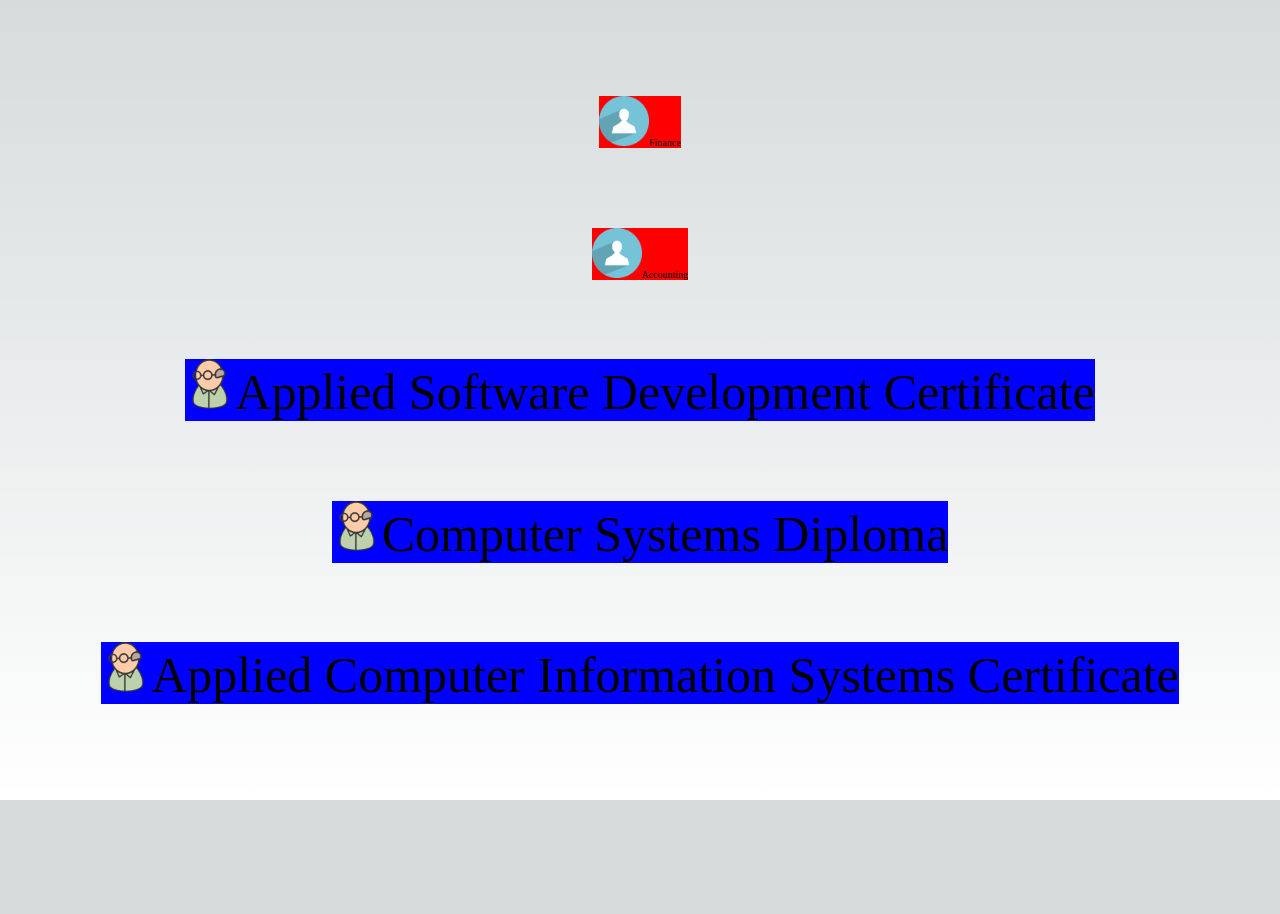
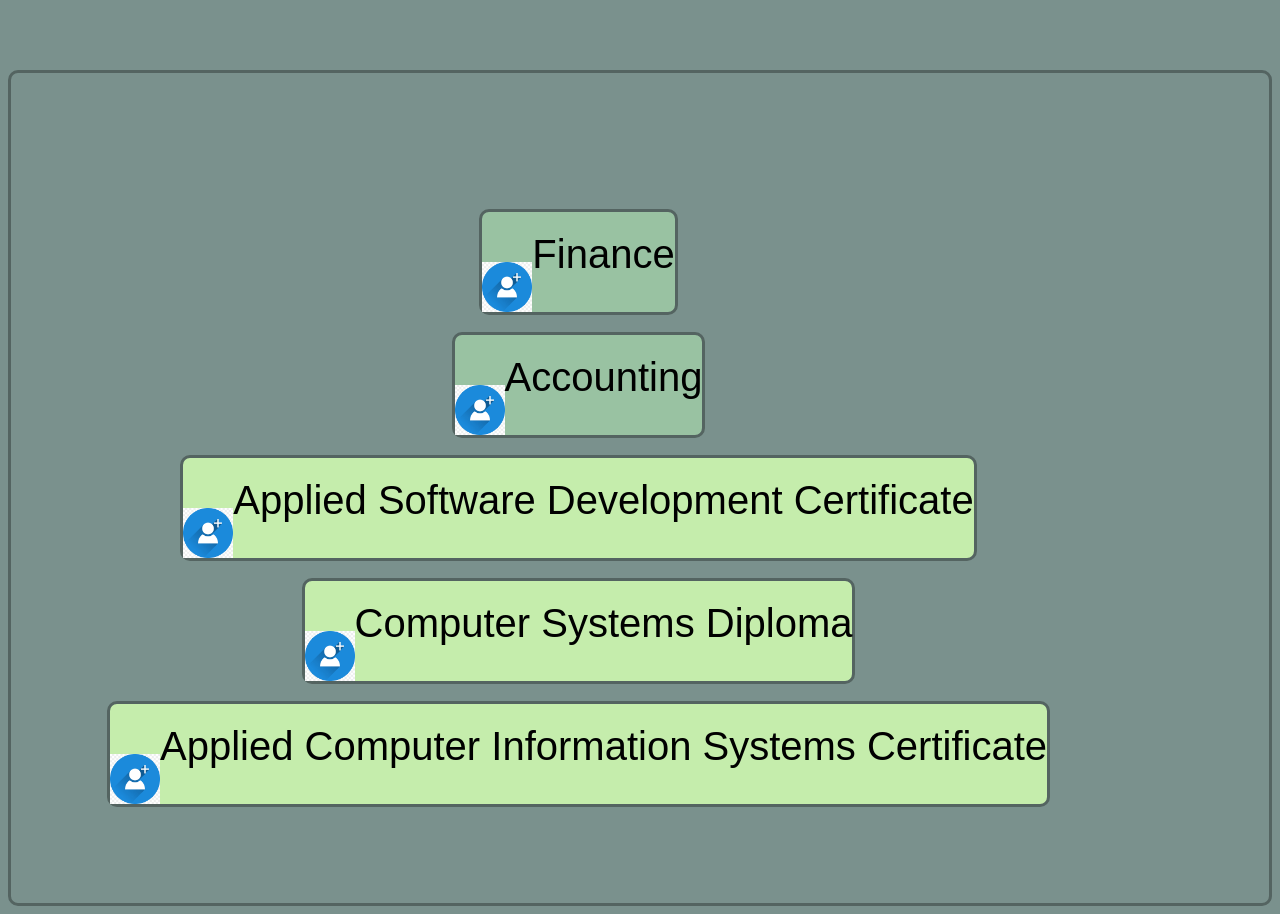
Before and after one commit to Laurynk/Dynamic-Content-Week03-Example, a Next.js app: page / in a window 1280 px wide. Before the commit the page ends 800 px from the top, so only its background shows below. Built offline with nearby package versions, Linux system fonts and the light colour scheme.

Commit message:
final changes

```diff
--- a/pages/index.js
+++ b/pages/index.js
@@ -27,7 +27,7 @@ export default function Home() {
           information && information.map((info, index) => {
             if (info.department.toLowerCase() === "business") {
             return(
-              <Card key={index} degree={info.degree} colour="red" font="10px" />
+              <Card key={index} degree={info.degree} colour="#99C2A2" font="40px" />
             )
           }
           })
@@ -37,7 +37,7 @@ export default function Home() {
           information && information.map((info, index) => {
             if (info.department.toLowerCase() === "computing") {
             return(
-              <Card key={index} degree={info.degree} colour="blue" font="50px" />
+              <Card key={index} degree={info.degree} colour="#C5EDAC" font="40px" />
             )
           }
           })
--- a/styles/Home.module.css
+++ b/styles/Home.module.css
@@ -49,7 +49,7 @@
 .card {
   padding: 1rem 1.2rem;
   border-radius: var(--border-radius);
-  background: rgba(var(--card-rgb), 0);
+  background: #99C2A2;
   border: 1px solid rgba(var(--card-border-rgb), 0);
   transition: background 200ms, border 200ms;
 }
--- /dev/null
+++ b/styles/about.css
@@ -0,0 +1,17 @@
+body {
+    background-color: #7A918D;
+
+}
+
+a {
+    color: #DBFEB8;
+    text-decoration: none;
+}
+
+div {
+    display: flex;
+    border-radius: 10px;
+    border-style: solid;
+    border-color: #546461;
+    font-family: Arial, Helvetica, sans-serif;
+}
--- a/styles/globals.css
+++ b/styles/globals.css
@@ -46,6 +46,12 @@
     --background-start-rgb: 0, 0, 0;
     --background-end-rgb: 0, 0, 0;
 
+    --xanadu: #7A918D;
+    --morining-blue: #93B1A7;
+    --eton-blue: #99C2A2;
+    --tea-green: #C5EDAC;
+    --light-green: #DBFEB8
+
     --primary-glow: radial-gradient(rgba(1, 65, 255, 0.4), rgba(1, 65, 255, 0));
     --secondary-glow: linear-gradient(
       to bottom right,
@@ -75,8 +81,8 @@
 
 * {
   box-sizing: border-box;
-  padding: 0;
-  margin: 0;
+  padding-top: 20px;
+  margin-top: 10px;
 }
 
 html,
@@ -86,19 +92,25 @@ body {
 }
 
 body {
-  color: rgb(var(--foreground-rgb));
-  background: linear-gradient(
-      to bottom,
-      transparent,
-      rgb(var(--background-end-rgb))
-    )
-    rgb(var(--background-start-rgb));
+ background: #7A918D;
+ font-family: 'Courier New', Courier, monospace;
 }
 
 a {
-  color: inherit;
+  color: #DBFEB8;
   text-decoration: none;
 }
+
+div {
+  display: flex;
+  border-radius: 10px;
+  border-style: solid;
+  border-color: #546461;
+  font-family: Arial, Helvetica, sans-serif;
+}
+
+
+
 
 @media (prefers-color-scheme: dark) {
   html {
```
Also changed, not shown: data/employees.json (added, +25 -0 lines), pages/about.js (+46 -1 lines), 1 other file (tests, documents, lock files or other folders).
